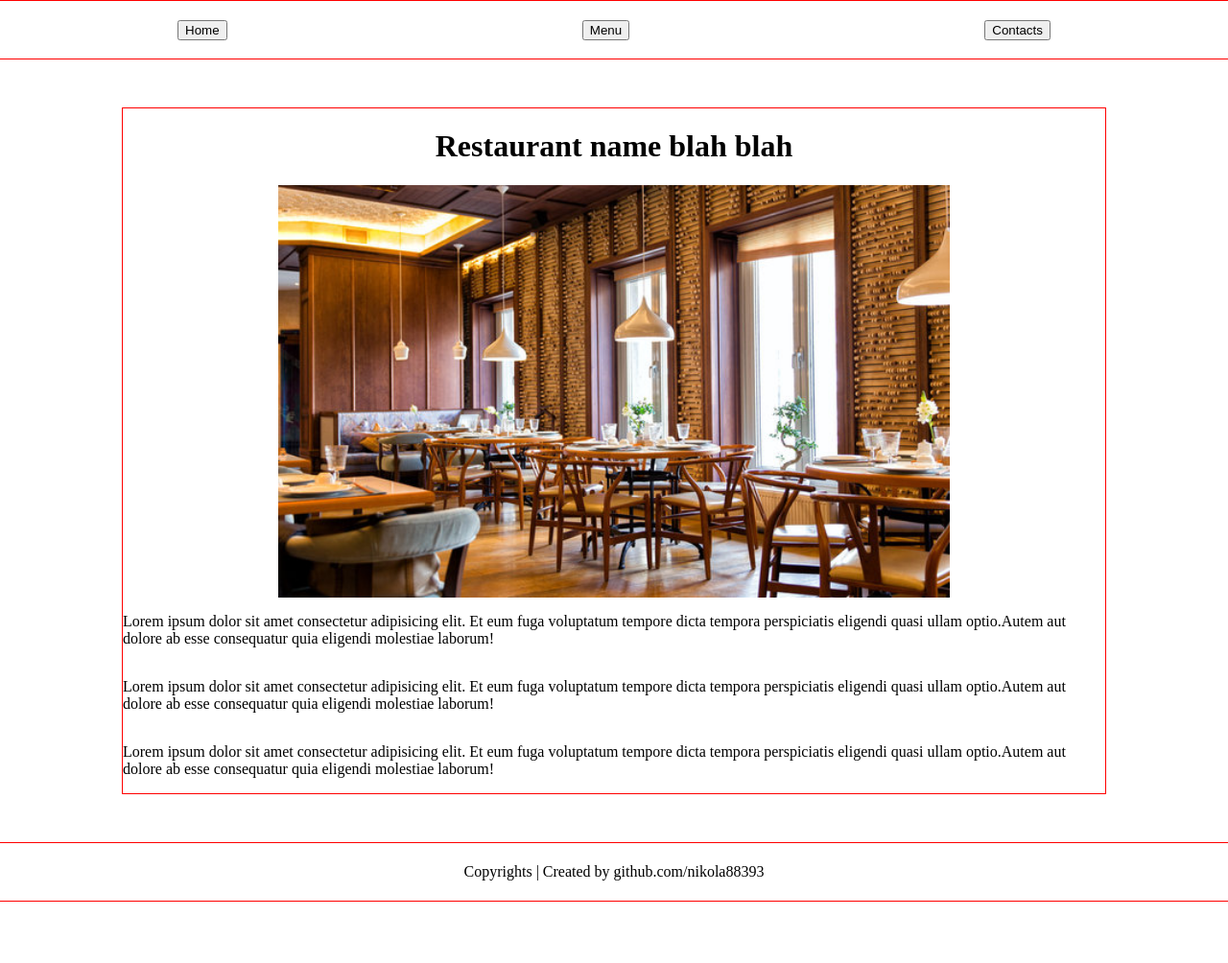
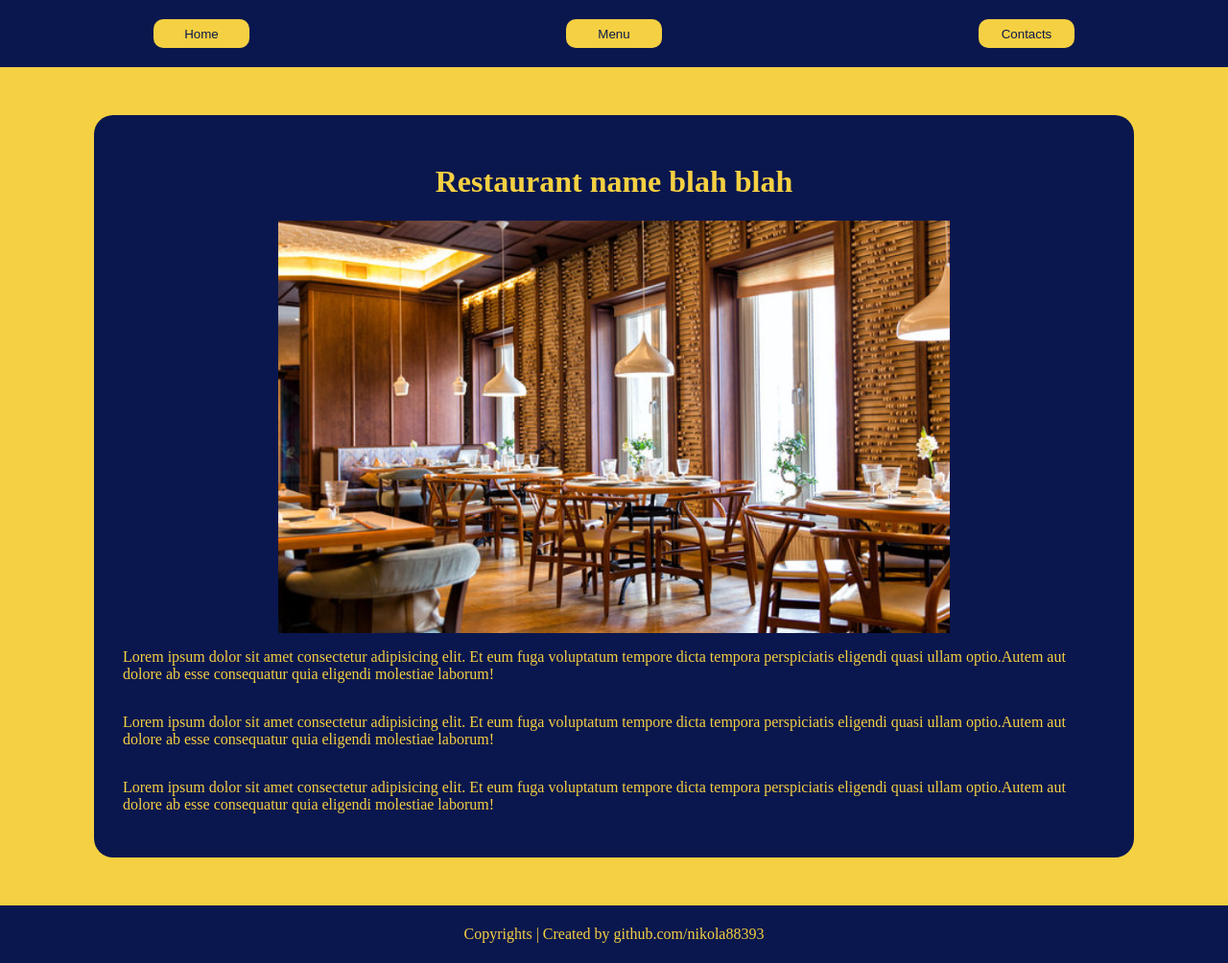
Before and after one commit to nikola88393/RestaurantPage, a website built with webpack: page dist/index.html in a window 1280 px wide. Shown: the whole page at 96% size. Before the commit the page ends 940 px from the top, so only its background shows below. Built offline with Linux system fonts and the light colour scheme.

Commit message:
Add simple style to the pages

```diff
--- a/src/generateMenu.js
+++ b/src/generateMenu.js
@@ -8,7 +8,7 @@ function generateMenu() {
     let gridContainer = document.createElement('div');
     gridContainer.classList.add('gridContainer');
 
-    for (let i = 0; i < 4; i++) {
+    for (let i = 0; i < 5; i++) {
         let div = document.createElement('div');
         div.classList.add('menuCard');
 
--- a/src/style.css
+++ b/src/style.css
@@ -1,3 +1,8 @@
+:root {
+    --primary: #0A174E;
+    --secondary: #F5D042;
+}
+
 body {
     min-height: 100vh;
     width: 100%;
@@ -7,6 +12,9 @@ body {
     flex-direction: column;
     align-items: center;
     gap: 50px;
+    background-color: var(--secondary);
+    color: var(--secondary);
+    overflow-x: hidden;
 }
 
 img {
@@ -17,16 +25,18 @@ img {
 header,
 footer,
 #content {
-    border: 1px solid red;
     display: flex;
     align-items: center;
     justify-content: center;
+    background-color: var(--primary);
 }
 
 header {
-    height: 60px;
+    padding: 20px;
+    gap: 10px;
     width: 100%;
     display: flex;
+    flex-wrap: wrap;
     justify-content: space-around;
 }
 
@@ -41,12 +51,12 @@ footer {
     flex-direction: column;
     align-items: center;
     justify-content: center;
-    /* margin-top: 30px; */
     max-width: 80%;
+    border-radius: 20px;
+    padding: 30px;
 }
 
 .gridContainer {
-    border: 1px solid red;
     display: grid;
     grid-template-columns: repeat(auto-fit, minmax(200px, 1fr));
     grid-gap: 20px;
@@ -54,11 +64,22 @@ footer {
 }
 
 .menuCard {
-    border: 1px solid red;
     display: flex;
     flex-direction: column;
     align-items: center;
     justify-content: center;
     padding: 10px;
+    background-color: var(--secondary);
+    color: var(--primary);
+    border-radius: 15px;
 
 }
+
+button {
+    background-color: var(--secondary);
+    color: var(--primary);
+    width: 100px;
+    height: 30px;
+    border: none;
+    border-radius: 10px;
+}
```
Also changed, not shown: README.md, dist/index.html, dist/main.js, 1 other file.
